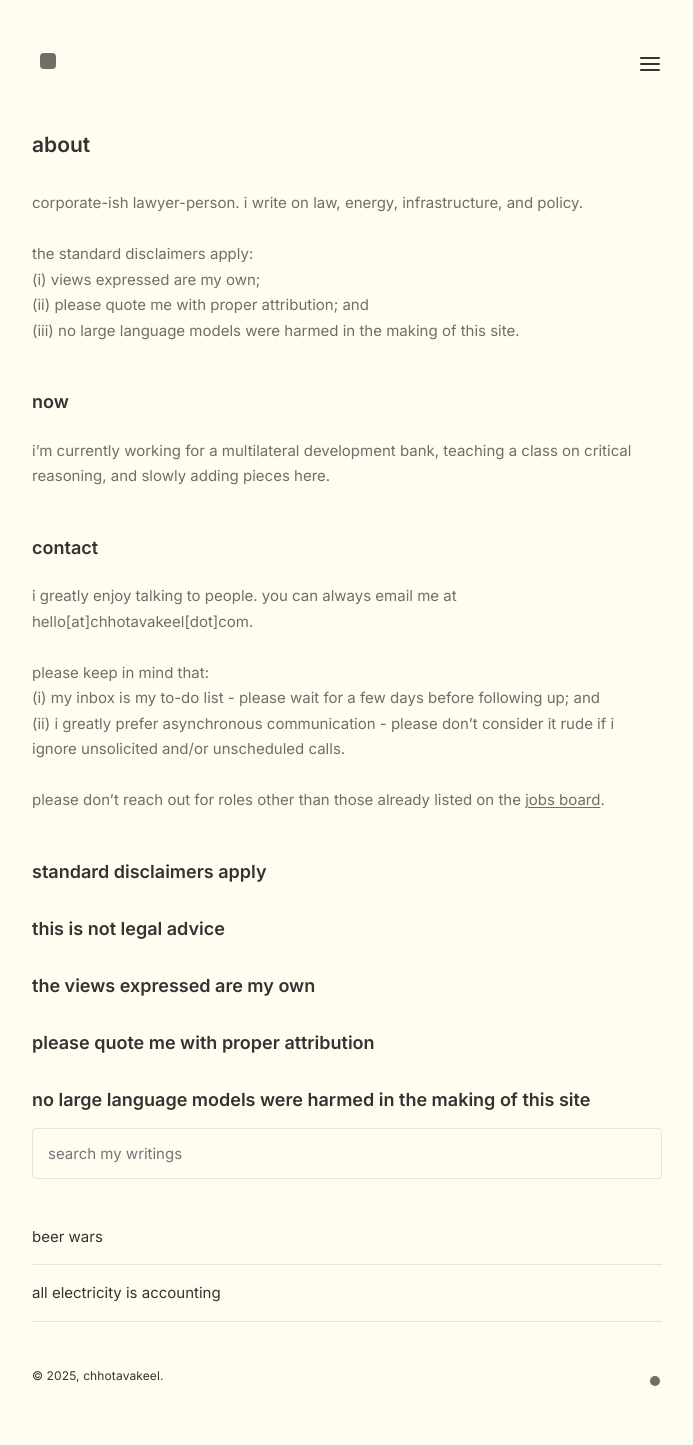
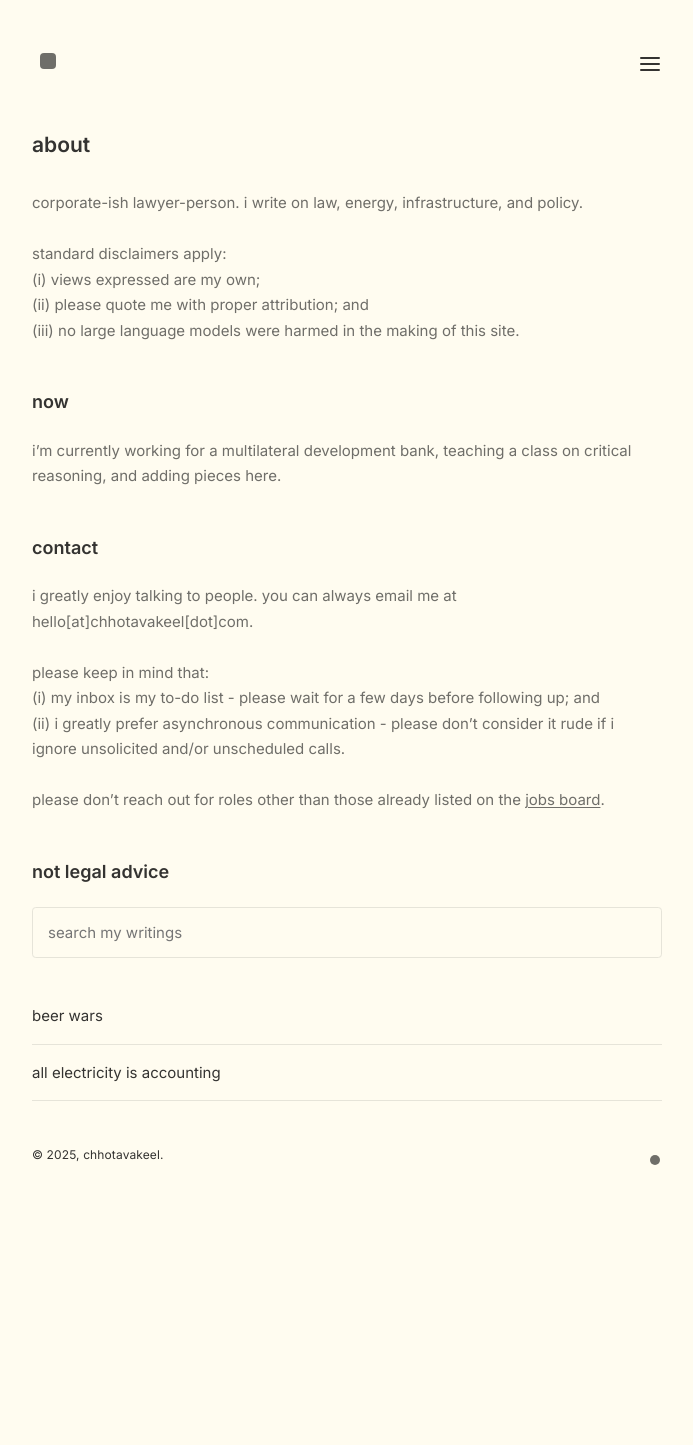
Before and after one commit to chhotavakeel/updatedsite, a Jekyll site: the page built from pages/index.md, in a window 1280 px wide. Shown: the whole page, without its empty margins (293-986 px from the left). Built offline with Jekyll 4.4.1, drawn with Linux system fonts in a browser that asks for light colours; after the commit the page ends 1224 px from its top, so only the background shows below that.

Commit message:
Update index.md

```diff
--- a/pages/index.md
+++ b/pages/index.md
@@ -4,20 +4,16 @@ permalink: /
 title: about
 ---
 corporate-ish lawyer-person. i write on law, energy, infrastructure, and policy. <br><br>
-the standard disclaimers apply:<br>
+standard disclaimers apply:<br>
 (i) views expressed are my own;<br>
 (ii) please quote me with proper attribution; and<br>
 (iii) no large language models were harmed in the making of this site.
 <h2>now</h2>
-i'm currently working for a multilateral development bank, teaching a class on critical reasoning, and slowly adding pieces here.
+i'm currently working for a multilateral development bank, teaching a class on critical reasoning, and adding pieces here.
 <h2>contact</h2>
 i greatly enjoy talking to people. you can always email me at hello[at]chhotavakeel[dot]com. <br><br>
 please keep in mind that:<br>
 (i) my inbox is my to-do list - please wait for a few days before following up; and <br>
 (ii) i greatly prefer asynchronous communication - please don’t consider it rude if i ignore unsolicited and/or unscheduled calls. <br><br>
 please don’t reach out for roles other than those already listed on the <a href="jobsboard">jobs board</a>.
-<h2>standard disclaimers apply</h2>
-<h3>this is not legal advice</h3>
-<h3>the views expressed are my own</h3>
-<h3>please quote me with proper attribution</h3>
-<h3>no large language models were harmed in the making of this site</h3>
+<h2>not legal advice</h2>
```
